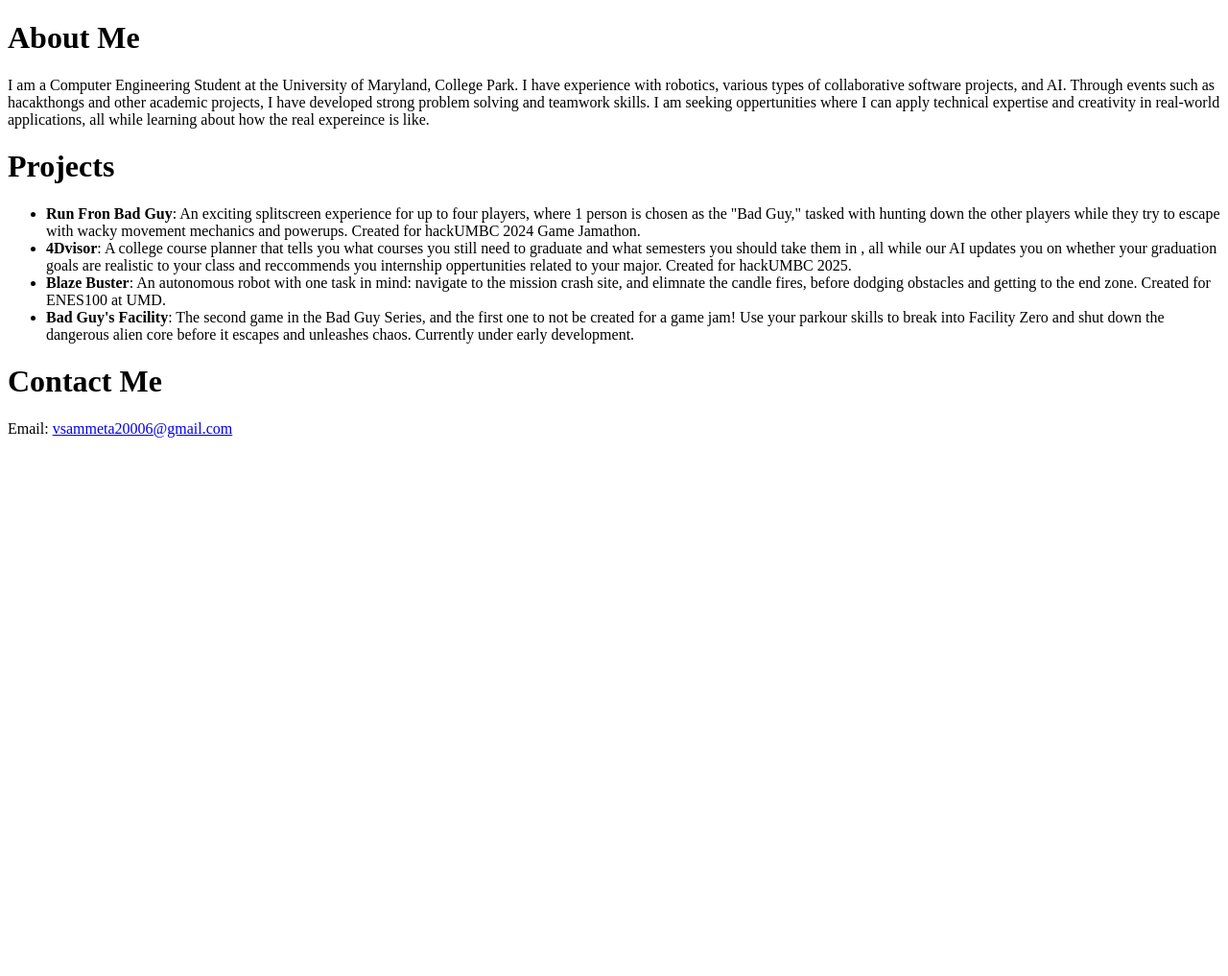
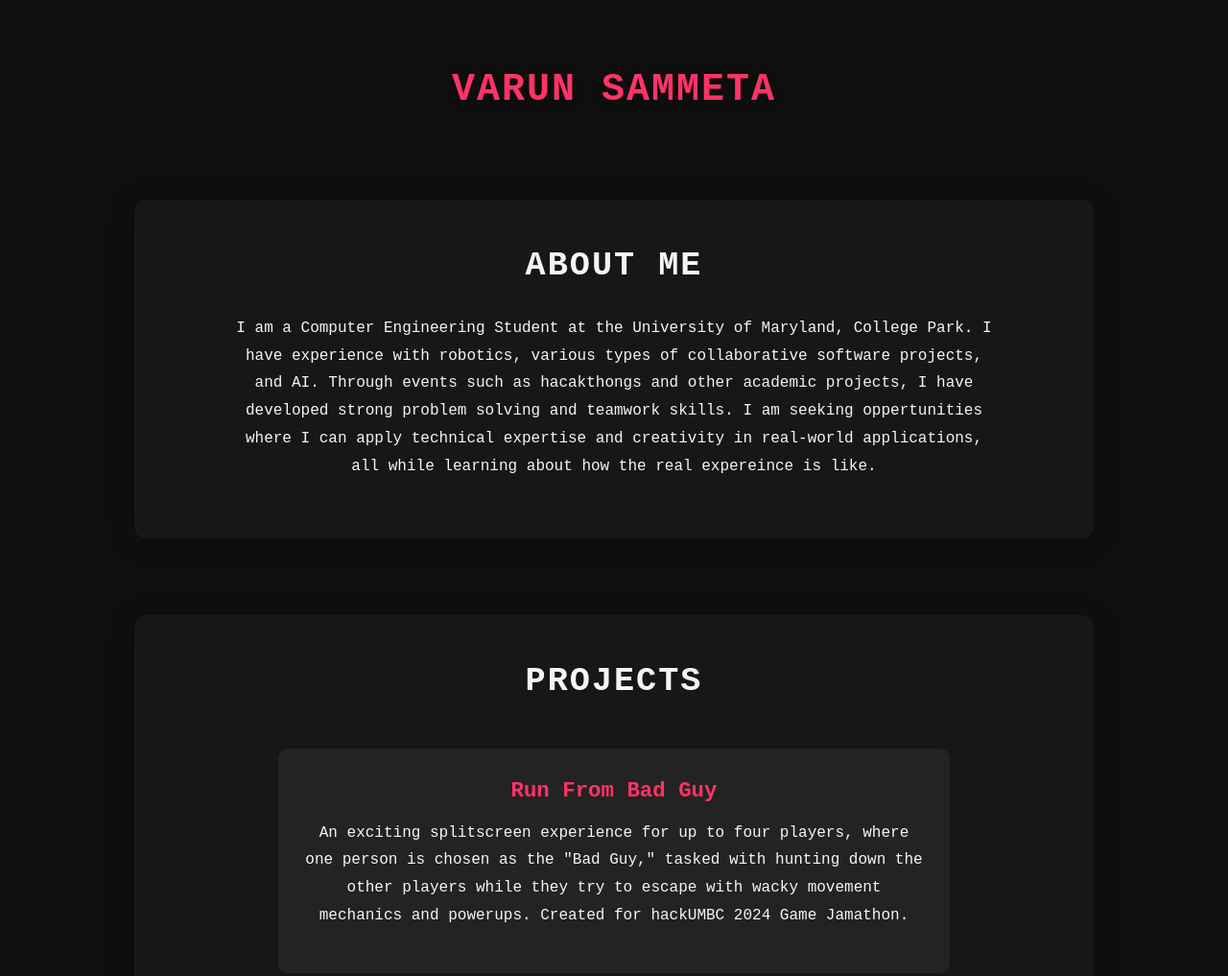
Before and after one commit to oolio151/personal-site, a plain HTML site: page about.html in a window 1280 px wide. Shown: the top 1017 px of the page at 96% size. Before the commit the page ends 800 px from the top, so only its background shows below. Drawn offline with Linux system fonts and the light colour scheme.

Commit message:
styling updates

```diff
--- /dev/null
+++ b/about.css
@@ -0,0 +1,163 @@
+/* Reset */
+* {
+  margin: 0;
+  padding: 0;
+  box-sizing: border-box;
+}
+
+html, body {
+  height: 100%;
+  font-family: 'JetBrains Mono', monospace;
+  background-color: #0f0f0f;
+  color: #f5f5f5;
+  scroll-behavior: smooth;
+}
+
+/* Layout */
+body {
+  display: flex;
+  flex-direction: column;
+  align-items: center;
+  padding: 60px 20px;
+  line-height: 1.7;
+}
+
+h1 {
+  font-size: 2.2rem;
+  margin-bottom: 20px;
+  text-transform: uppercase;
+  letter-spacing: 2px;
+  text-align: center;
+}
+
+h2 {
+  font-size: 1.4rem;
+  margin-bottom: 10px;
+  color: #ff3366;
+}
+
+p {
+  font-size: 1rem;
+  max-width: 800px;
+  margin: 0 auto 20px auto;
+  line-height: 1.8;
+  text-align: center;
+}
+
+/* Sections */
+#aboutme, #projects, #contact {
+  width: 100%;
+  max-width: 1000px;
+  text-align: center;
+  margin-bottom: 80px;
+  padding: 40px 20px;
+  border-radius: 12px;
+  background: rgba(255, 255, 255, 0.03);
+  box-shadow: 0 4px 30px rgba(0,0,0,0.2);
+}
+
+#projects {
+  display: flex;
+  flex-direction: column;
+  align-items: center;
+}
+
+.project {
+  display: block;
+  text-decoration: none;
+  color: inherit;
+  background: rgba(255, 255, 255, 0.05);
+  margin: 20px 0;
+  padding: 25px;
+  border-radius: 10px;
+  width: 90%;
+  max-width: 700px;
+  transition: transform 0.2s ease, background 0.3s ease, box-shadow 0.3s ease;
+}
+
+.project:hover {
+  transform: translateY(-4px);
+  background: rgba(255, 255, 255, 0.1);
+  box-shadow: 0 8px 30px rgba(0, 0, 0, 0.3);
+}
+
+/* Project Titles */
+.project h2 {
+  font-size: 1.4rem;
+  margin-bottom: 10px;
+  color: #ff3366;
+  transition: color 0.3s ease;
+  text-align: center;
+}
+
+/* Hover Accent */
+.project:hover h2 {
+  color: #ff6699;
+}
+
+.project p {
+  text-align: center;
+}
+
+
+/* Links */
+a {
+  color: #ff3366;
+  text-decoration: none;
+  transition: color 0.3s ease;
+}
+
+a:hover {
+  color: #ff6699;
+}
+
+/* Responsive */
+@media (max-width: 768px) {
+  h1 {
+    font-size: 1.8rem;
+  }
+
+  h2 {
+    font-size: 1.2rem;
+  }
+
+  p {
+    font-size: 0.95rem;
+  }
+
+  .project {
+    width: 100%;
+    padding: 20px;
+  }
+}
+
+header {
+  width: 100%;
+  text-align: center;
+  margin-bottom: 60px;
+}
+
+.name-header {
+  font-family: 'JetBrains Mono', monospace;
+  font-size: 2.5rem;
+  font-weight: 600;
+  letter-spacing: 2px;
+  text-transform: uppercase;
+  color: #ffffff;
+  text-shadow: 0 2px 10px rgba(0, 0, 0, 0.4);
+}
+
+@keyframes fadeInDown {
+  from {
+    opacity: 0;
+    transform: translateY(-20px);
+  }
+  to {
+    opacity: 1;
+    transform: translateY(0);
+  }
+}
+
+.name-header {
+  animation: fadeInDown 1s ease both;
+}
--- a/about.html
+++ b/about.html
@@ -4,10 +4,14 @@
 <head>
     <meta charset="UTF-8">
     <meta name="viewport" content="width=device-width, initial-scale=1.0">
+    <link rel="stylesheet" href="./about.css">
     <title>Document</title>
 </head>
 
 <body>
+    <header>
+        <h1 class="name-header"> <a href="./index.html">Varun Sammeta</a></h1>
+    </header>
     <div id="aboutme">
         <h1>About Me</h1>
         <p>I am a Computer Engineering Student at the University of Maryland, College Park. I have experience with
@@ -18,13 +22,35 @@
     </div>
     <div id="projects">
         <h1>Projects</h1>
-        <ul>
-            <li><strong>Run Fron Bad Guy</strong>: An exciting splitscreen experience for up to four players, where 1 person is chosen as the "Bad Guy," tasked with hunting down the other players while they try to escape with wacky movement mechanics and powerups. Created for hackUMBC 2024 Game Jamathon.</li>
-            <li><strong>4Dvisor</strong>: A college course planner that tells you what courses you still need to graduate and what semesters you should take them in , all while our AI updates you on whether your graduation goals are realistic to your class and reccommends you internship oppertunities related to your major. Created for hackUMBC 2025.</li>
-            <li><strong>Blaze Buster</strong>: An autonomous robot with one task in mind: navigate to the mission crash site, and elimnate the candle fires, before dodging obstacles and getting to the end zone. Created for ENES100 at UMD.</li>
-            <li><strong>Bad Guy's Facility</strong>: The second game in the Bad Guy Series, and the first one to not be created for a game jam! Use your parkour skills to break into Facility Zero and shut down the dangerous alien core before it escapes and unleashes chaos. Currently under early development.</li>
-        </ul>
+
+        <a href="https://devpost.com/software/run-from-bad-guy" target="_blank" class="project">
+            <h2>Run From Bad Guy</h2>
+            <p>An exciting splitscreen experience for up to four players, where one person is chosen as the "Bad Guy,"
+                tasked with hunting down the other players while they try to escape with wacky movement mechanics and
+                powerups. Created for hackUMBC 2024 Game Jamathon.</p>
+        </a>
+
+        <a href="https://devpost.com/software/4dvisor" target="_blank" class="project">
+            <h2>4Dvisor</h2>
+            <p>A college course planner that tells you what courses you still need to graduate and what semesters you
+                should take them in, all while our AI updates you on whether your graduation goals are realistic and
+                recommends internship opportunities related to your major. Created for hackUMBC 2025.</p>
+        </a>
+
+        <a href="#" target="_blank" class="project">
+            <h2>Blaze Buster</h2>
+            <p>An autonomous robot that navigates to a mission crash site, extinguishes candle fires, and dodges
+                obstacles to reach the end zone. Created for ENES100 at UMD.</p>
+        </a>
+
+        <a href="#" target="_blank" class="project">
+            <h2>Bad Guy’s Facility</h2>
+            <p>The second game in the Bad Guy Series—and the first not created for a game jam! Use your parkour skills
+                to break into Facility Zero and shut down the alien core before it escapes and unleashes chaos.
+                Currently under early development.</p>
+        </a>
     </div>
+
 
     <div id="contact">
         <h1>Contact Me</h1>
--- a/styles.css
+++ b/styles.css
@@ -12,7 +12,7 @@ html {
 }
 
 .hero {
-    background: url("/me.png") no-repeat center center/cover;
+    background: url("./me.png") no-repeat center center/cover;
     height: 100vh;
     display: flex;
     justify-content: center;
```
Also changed, not shown: index.html (+4 -4 lines).
